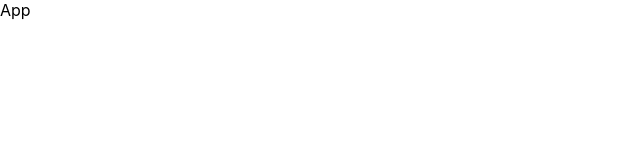
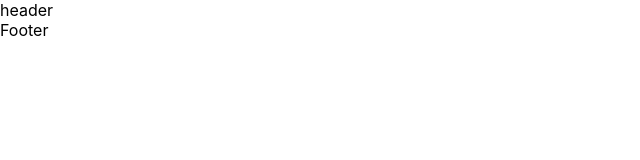
Before and after one commit to Nandiehakuna/BlogSite, a React (Create React App) app: page / in a window 1280 px wide. Shown: the top 160 px of the page, without its empty margins (0-640 px from the left). Built offline with nearby package versions, Linux system fonts and the light colour scheme.

Commit message:
routes added successfully

```diff
--- a/package.json
+++ b/package.json
@@ -8,6 +8,7 @@
     "@testing-library/user-event": "^13.5.0",
     "react": "^18.3.1",
     "react-dom": "^18.3.1",
+    "react-router-dom": "^6.23.1",
     "react-scripts": "5.0.1",
     "web-vitals": "^2.1.4"
   },
--- /dev/null
+++ b/src/components/Footer.jsx
@@ -0,0 +1,9 @@
+import React from 'react'
+
+const Footer = () => {
+  return (
+    <div>Footer</div>
+  )
+}
+
+export default Footer
--- /dev/null
+++ b/src/components/Header.jsx
@@ -0,0 +1,9 @@
+import React from 'react'
+
+const Header = () => {
+  return (
+    <div>header</div>
+  )
+}
+
+export default Header
--- /dev/null
+++ b/src/components/Layout.jsx
@@ -0,0 +1,14 @@
+import React from 'react'
+import Header from './Header'
+import Footer from './Footer'
+
+const Layout = () => {
+  return (
+    <div>
+        <Header/>
+        <Footer/>
+    </div>
+  )
+}
+
+export default Layout
--- a/src/index.js
+++ b/src/index.js
@@ -1,13 +1,60 @@
 import React from 'react';
 import ReactDOM from 'react-dom/client';
 import './index.css';
-import App from './App';
+
 import reportWebVitals from './reportWebVitals';
+import { RouterProvider, createBrowserRouter } from 'react-router-dom';
+import Layout from './components/Layout';
+import Home from './pages/Home';
+import PostDetail from './pages/PostDetail';
+import Register from './pages/Register';
+import Login from './pages/Login';
+import EditPost from './pages/EditPost';
+import CreatePosts from './pages/CreatePosts';
+import Author from './pages/Author';
+import DeletePost from './pages/DeletePost';
+import Logout from './pages/Logout';
+import Dashboard from './pages/Dashboard';
+import UserProfile from './pages/UserProfile';
+import AuthorsPage from './pages/AuthorsPage';
+import CategoryPosts from './pages/CategoryPosts';
+
+const router = createBrowserRouter([
+  {
+     path:"/",
+     element:<Layout/>,
+     errorElement:<errorPge/>,
+     children: [
+     {index:true, element:<Home/>},
+     {path:"/posts/:id ", element:<PostDetail/>},
+     {path:"register", element:<Register/>},
+     {path:"login", element:<Login/>},
+     {path:"authors", element:<Author/> },
+     {path:"posts/:id/edit", element:<EditPost/>},
+     {path:"create", element:<CreatePosts/>},
+     {path:"/delete/:id", element:<DeletePost/>},
+     {path:"posts/:id",element:<PostDetail/>},
+     {path:"logout", element:<Logout/>},
+     {path:"dashboard", element:<Dashboard/>},
+     {path:"profile/:id", element:<UserProfile/>},
+     {path:"posts/users/:id", element:<AuthorsPage/>},
+     {path:"posts/categories/:id", element:<CategoryPosts/>}
+
+
+
+
+
+     ]
+
+
+  }
+])
 
 const root = ReactDOM.createRoot(document.getElementById('root'));
 root.render(
   <React.StrictMode>
-    <App />
+    <RouterProvider router={router}/>
+
   </React.StrictMode>
 );
 
--- /dev/null
+++ b/src/pages/Author.jsx
@@ -0,0 +1,9 @@
+import React from 'react'
+
+const Author = () => {
+  return (
+    <div></div>
+  )
+}
+
+export default Author
--- /dev/null
+++ b/src/pages/Login.jsx
@@ -0,0 +1,9 @@
+import React from 'react'
+
+const Login = () => {
+  return (
+    <div>Login</div>
+  )
+}
+
+export default Login
--- /dev/null
+++ b/src/pages/PostDetail.jsx
@@ -0,0 +1,9 @@
+import React from 'react'
+
+const PostDetail = () => {
+  return (
+    <div>PostDetail</div>
+  )
+}
+
+export default PostDetail
--- /dev/null
+++ b/src/pages/Register.jsx
@@ -0,0 +1,9 @@
+import React from 'react'
+
+const Register = () => {
+  return (
+    <div>Register</div>
+  )
+}
+
+export default Register
--- /dev/null
+++ b/src/pages/UserProfile.jsx
@@ -0,0 +1,9 @@
+import React from 'react'
+
+const UserProfile = () => {
+  return (
+    <div>UserProfile</div>
+  )
+}
+
+export default UserProfile
```
Also changed, not shown: src/pages/Authors.jsx (deleted), 1 other file (tests, documents, lock files or other folders).
